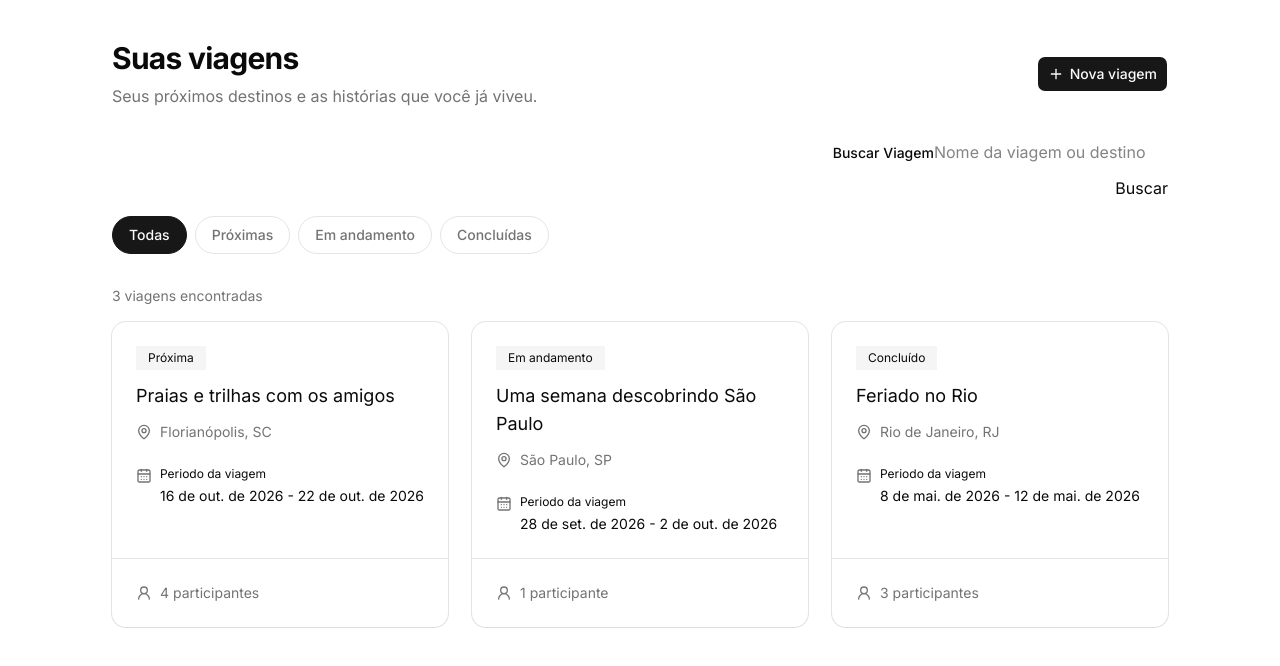
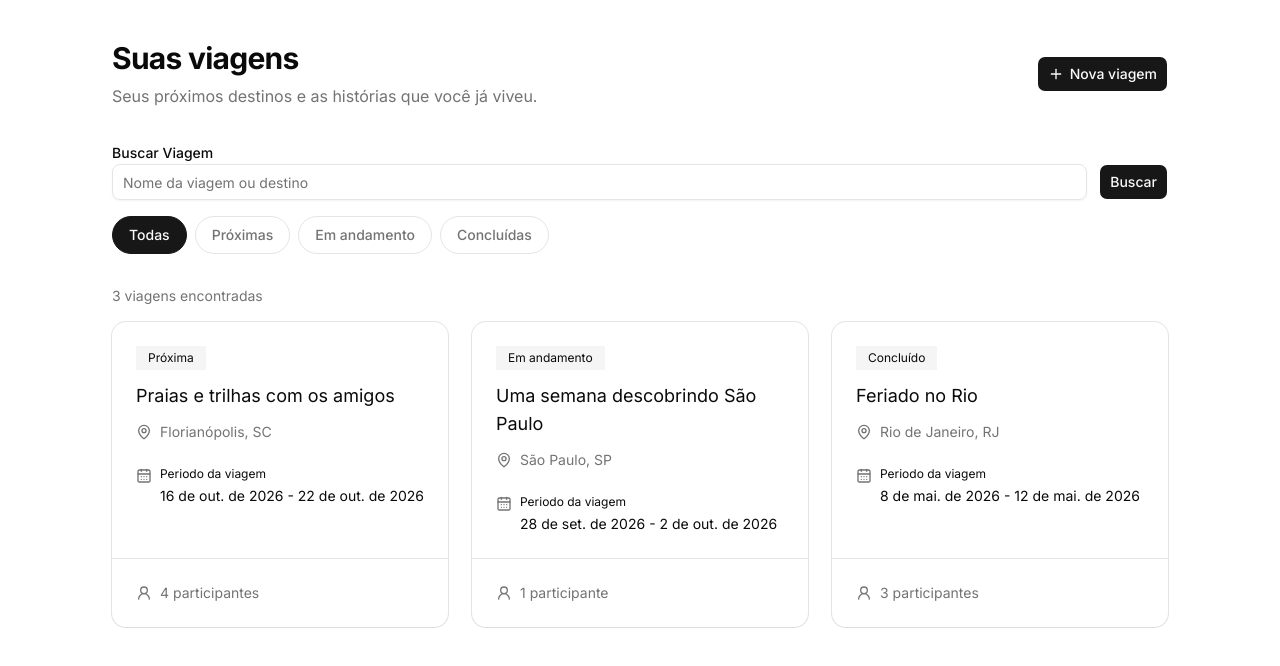
Before and after one commit to Lourenco-biel/viagens-app, a Next.js app: page /viagens in a window 1280 px wide. Shown: the top 666 px of the page. Built offline with nearby package versions, Linux system fonts and the light colour scheme.

Commit message:
fix(trips): use shared controls in filters

```diff
--- a/src/features/trips/components/trip-filters.tsx
+++ b/src/features/trips/components/trip-filters.tsx
@@ -1,5 +1,6 @@
 import Link from "next/link";
-
+import { Button } from "@/components/ui/button";
+import { Input } from "@/components/ui/input";
 import { getTripFiltersHref } from "../lib/trip-filters";
 import type { TripFilters as TripFiltersValue } from "../model/trip";
 import { cn } from "@/lib/utils";
@@ -27,14 +28,14 @@ export function TripFilters({ filters }: TripeFiltersProps) {
         method="get"
         role="search"
         aria-label="Buscar Viagens"
-        className="flex flex-col gap-3 sm:flex-rom sm:items-end"
+        className="flex flex-col gap-3 sm:flex-row sm:items-end"
       >
         <div className="flex-1 space-y-2">
           <label htmlFor="trip-search" className="text-sm font-medium">
             Buscar Viagem
           </label>
 
-          <input
+          <Input
             id="trip-search"
             type="search"
             name="q"
@@ -44,7 +45,7 @@ export function TripFilters({ filters }: TripeFiltersProps) {
         </div>
 
         <input type="hidden" name="status" value={filters.status} />
-        <button type="submit">Buscar</button>
+        <Button type="submit">Buscar</Button>
       </form>
 
       <nav
```
